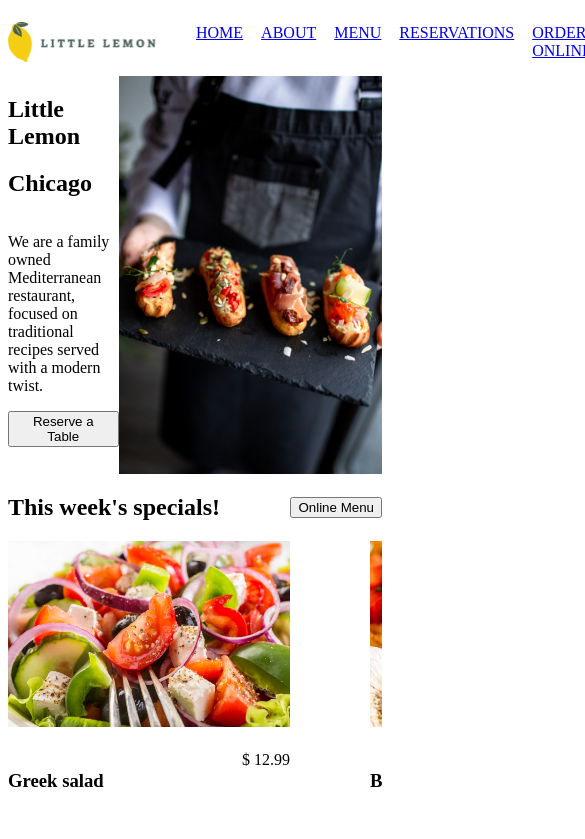
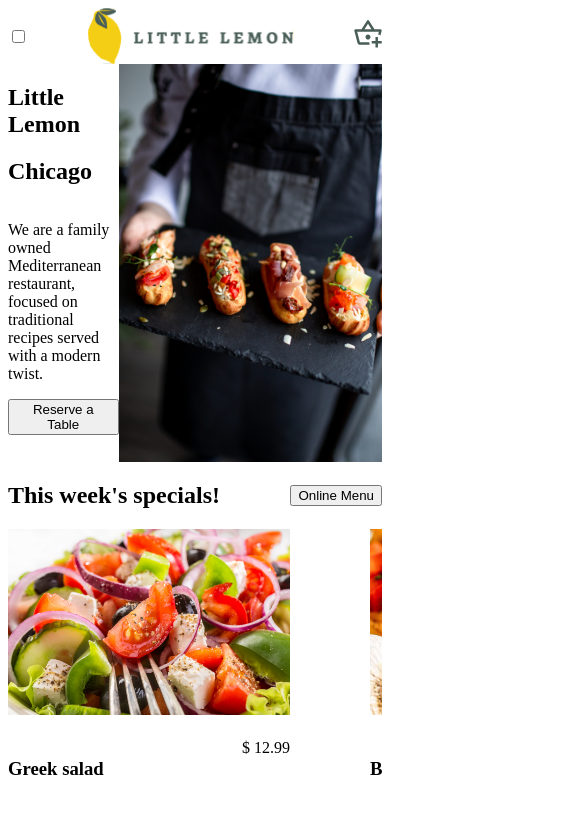
Before and after one commit to 4ndrs/cute-lemon, a React (Create React App) app: page / in a window 390 px wide. Shown: the top 839 px of the page, 585 px wide, since content can reach past the window. Built offline with nearby package versions, Linux system fonts and the light colour scheme.

Commit message:
Add initial responsive support for header menu

```diff
--- a/src/components/Header/Header.css
+++ b/src/components/Header/Header.css
@@ -2,4 +2,32 @@
   display: flex;
   justify-content: space-between;
   align-items: center;
+  background-color: white;
+  z-index: 1;
 }
+
+.header > .logo {
+  width: 206px;
+  height: 56px;
+}
+
+.basket-icon {
+  width: 28px;
+  height: 28px;
+}
+
+.hamburger {
+  display: none;
+  z-index: 1;
+}
+
+@media (max-width: 830px) {
+  .hamburger {
+    display: block;
+  }
+
+  .header {
+    position: sticky;
+    top: 0;
+  }
+}
--- a/src/components/Header/Nav.css
+++ b/src/components/Header/Nav.css
@@ -1,5 +1,37 @@
+:root {
+  --sidenav-width: 50vw;
+  --sidenav-height: 100vh;
+}
+
 .menu {
   display: flex;
   list-style-type: none;
   gap: 18px;
 }
+
+@media (max-width: 830px) {
+  .menu {
+    flex-direction: column;
+    width: 100%;
+    height: 100%;
+    margin: 0;
+  }
+
+  .main-nav {
+    position: absolute;
+    left: -1rem;
+    top: 0;
+    width: var(--sidenav-width);
+    height: var(--sidenav-height);
+    padding: 4rem 1em;
+    background-color: grey;
+  }
+
+  .hamburger:checked ~ .main-nav {
+    left: -1rem;
+  }
+
+  .hamburger:not(:checked) ~ .main-nav {
+    left: calc(var(--sidenav-width) * -2);
+  }
+}
--- a/src/components/Header/Nav.tsx
+++ b/src/components/Header/Nav.tsx
@@ -4,7 +4,7 @@ import "./Nav.css";
 
 const Nav = () => {
   return (
-    <nav aria-label="primary-navigation">
+    <nav aria-label="primary-navigation" className="main-nav">
       <menu className="menu">
         {mainMenu.map((link) => (
           <li key={link.name}>
--- a/src/components/Header/index.tsx
+++ b/src/components/Header/index.tsx
@@ -7,10 +7,11 @@ import "./Header.css";
 const Header = () => {
   return (
     <header className="header">
-      <img src={Logo} alt="Little Lemon logo" />
+      <input type="checkbox" className="hamburger" />
+      <img src={Logo} alt="Little Lemon logo" className="logo" />
       <Nav />
       <a href="#TBD">
-        <img src={BasketIcon} alt="Basket icon" />
+        <img src={BasketIcon} alt="Basket icon" className="basket-icon" />
       </a>
     </header>
   );
```
